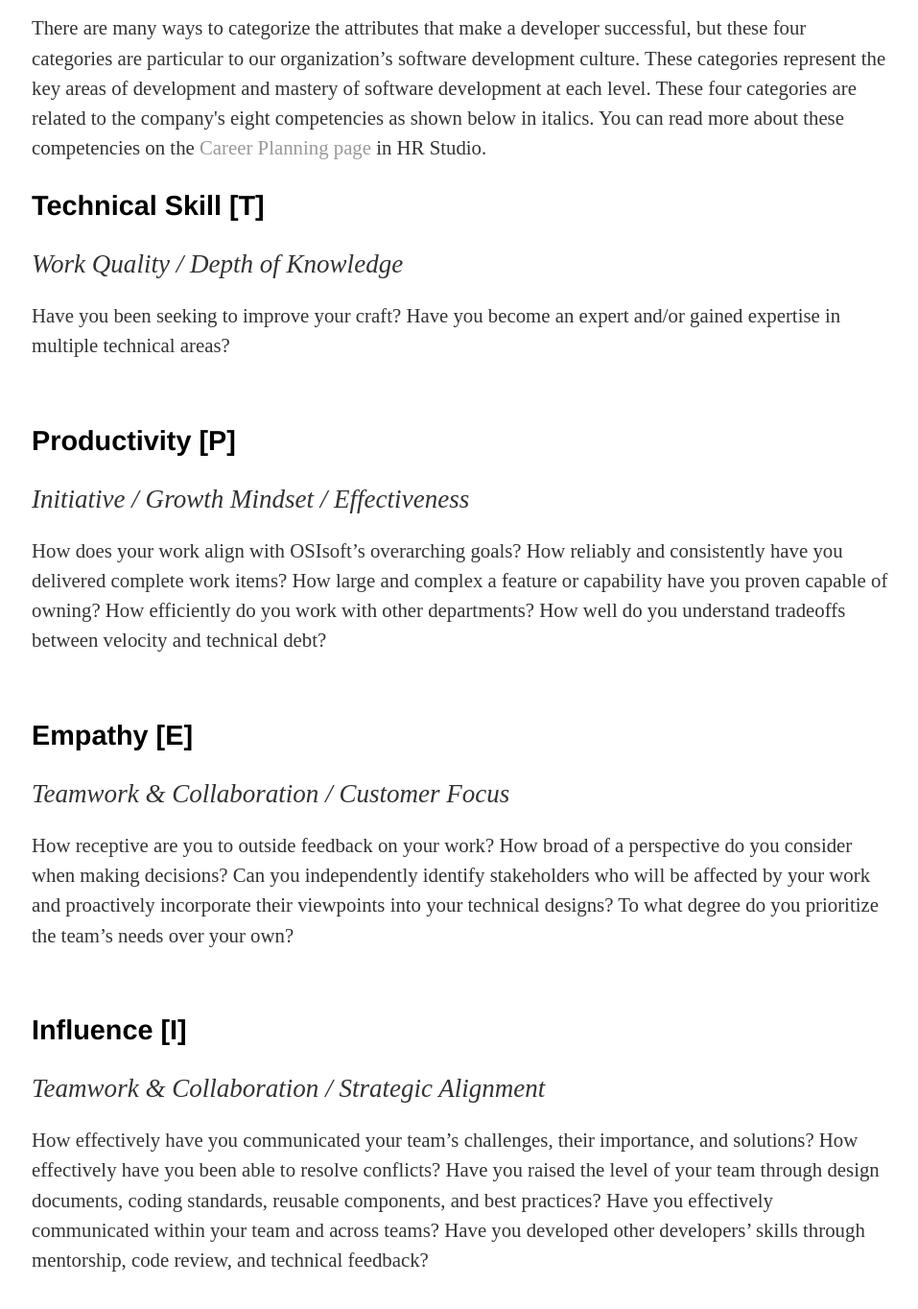
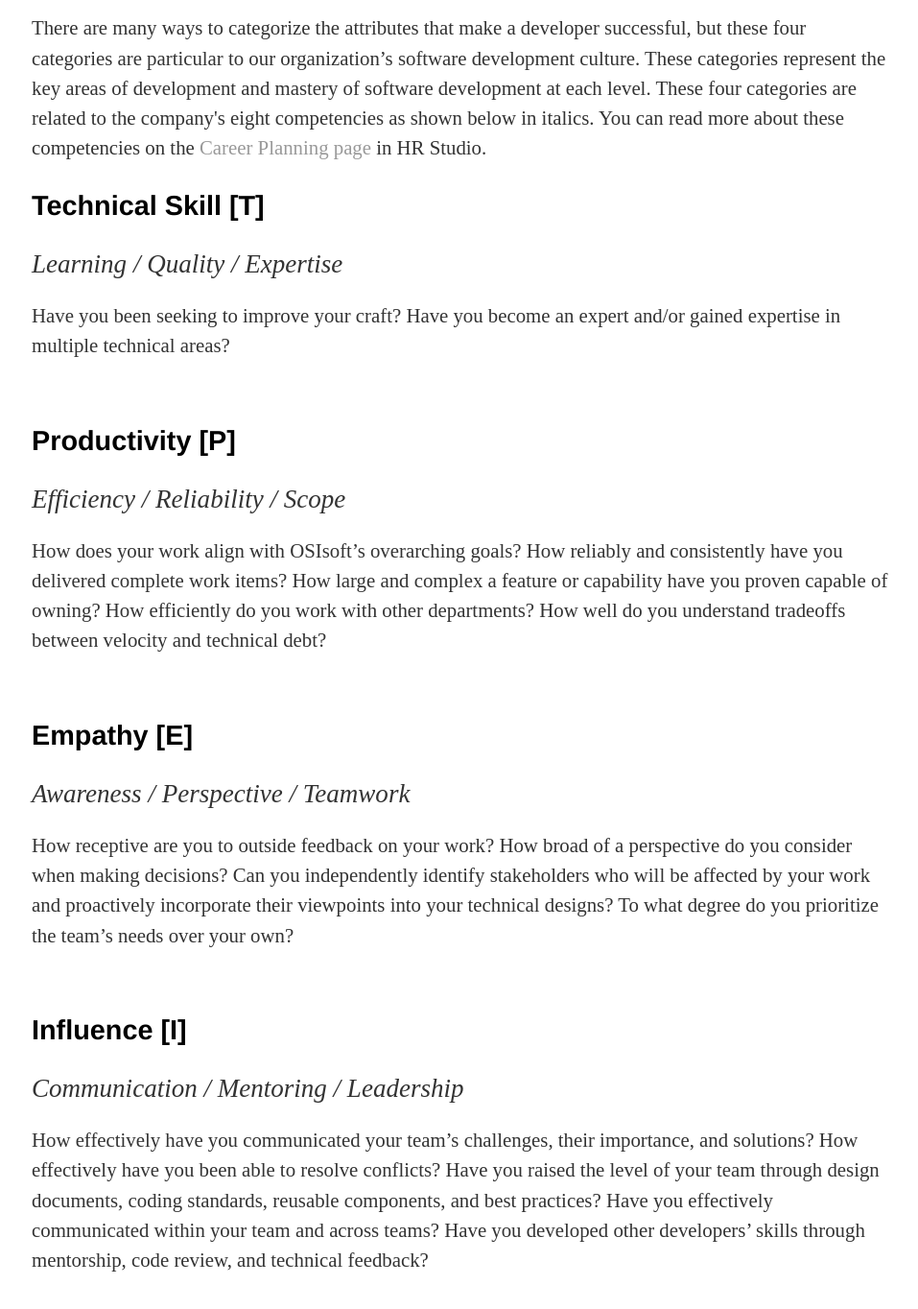
Before and after one commit to OSIEng/osieng.github.io, a Jekyll site: the page built from technical_track/index.html, in a window 1280 px wide and 1400 px high, scrolled down 1187 px. Shown: the top 1364 px of the window at 96% size, without its empty margins (159-1116 px from the left). Built offline with Jekyll 4.4.1, drawn with Linux system fonts in a browser that asks for light colours.

Commit message:
Update index.html
Change level competencies back to original

```diff
--- a/technical_track/index.html
+++ b/technical_track/index.html
@@ -51,19 +51,19 @@ tr:nth-child(even) {
 <p>There are many ways to categorize the attributes that make a developer successful, but these four categories are particular to our organization’s software development culture. These categories represent the key areas of development and mastery of software development at each level. These four categories are related to the company's eight competencies as shown below in italics. You can read more about these competencies on the <a href="https://osisoft1980-my.sharepoint.com/:o:/r/personal/dveenema_osisoft_com/_layouts/15/WopiFrame2.aspx?sourcedoc=%7B3FA474FD-3441-47ED-8E81-B9A8CB5C9A14%7D&file=Job%20Profiles&action=default&RootFolder=%2fpersonal%2fdveenema_osisoft_com%2fDocuments%2fJob%20Profiles">Career Planning page</a> in HR Studio.</p>
 
 <h3>Technical Skill [T]</h3>
-<p><em>Work Quality / Depth of Knowledge</em></p>
+<p><em>Learning / Quality / Expertise</em></p>
 <p>Have you been seeking to improve your craft? Have you become an expert and/or gained expertise in multiple technical areas? </p>
 </br>
 <h3>Productivity [P]</h3>
-<p><em>Initiative / Growth Mindset / Effectiveness</em></p>
+<p><em>Efficiency / Reliability / Scope</em></p>
 <p>How does your work align with OSIsoft’s overarching goals? How reliably and consistently have you delivered complete work items? How large and complex a feature or capability have you proven capable of owning? How efficiently do you work with other departments? How well do you understand tradeoffs between velocity and technical debt? </p>
 </br>
 <h3>Empathy [E]</h3>
-<p><em>Teamwork & Collaboration / Customer Focus</em></p>
+<p><em>Awareness / Perspective / Teamwork</em></p>
 <p>How receptive are you to outside feedback on your work? How broad of a perspective do you consider when making decisions? Can you independently identify stakeholders who will be affected by your work and proactively incorporate their viewpoints into your technical designs? To what degree do you prioritize the team’s needs over your own? </p>
 </br>
 <h3>Influence [I]</h3>
-<p><em>Teamwork & Collaboration / Strategic Alignment</em></p>
+<p><em>Communication / Mentoring / Leadership</em></p>
 <p>How effectively have you communicated your team’s challenges, their importance, and solutions? How effectively have you been able to resolve conflicts? Have you raised the level of your team through design documents, coding standards, reusable components, and best practices? Have you effectively communicated within your team and across teams? Have you developed other developers’ skills through mentorship, code review, and technical feedback? </p>
 </br>
 
```
